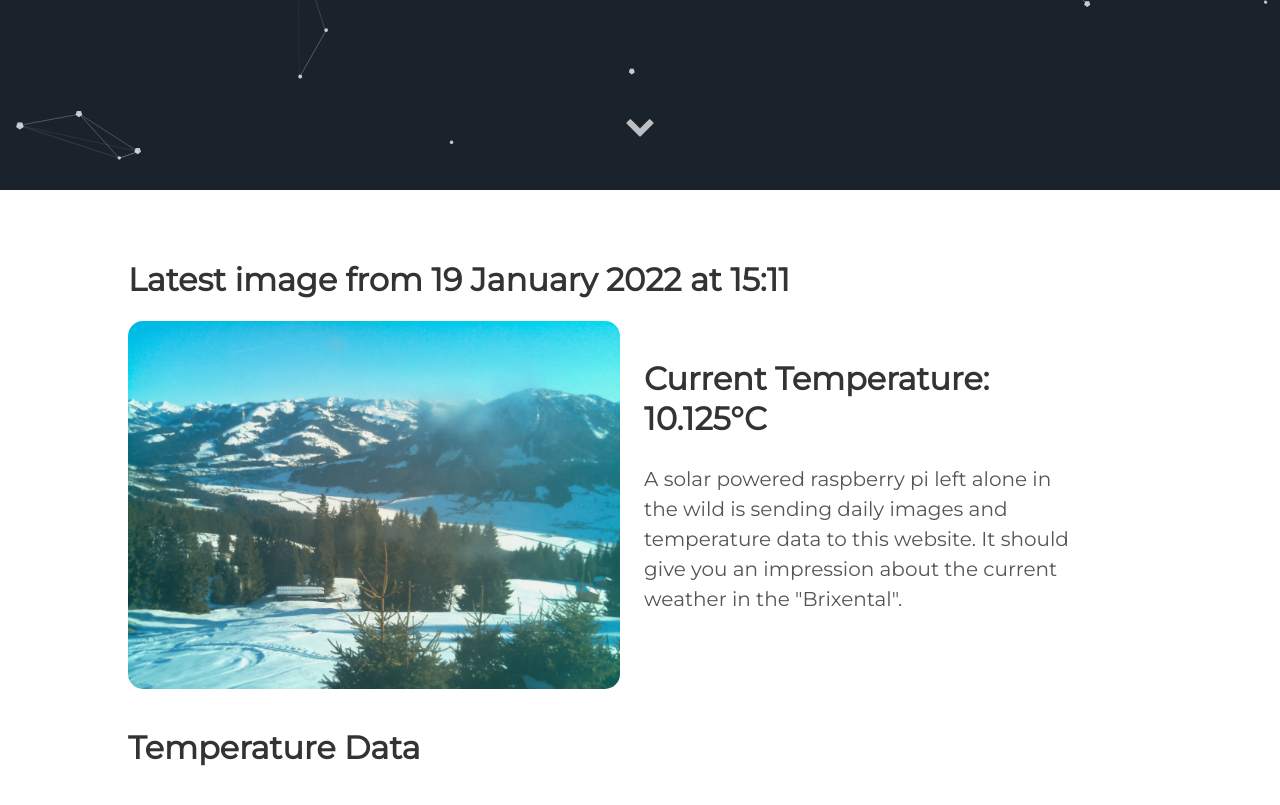
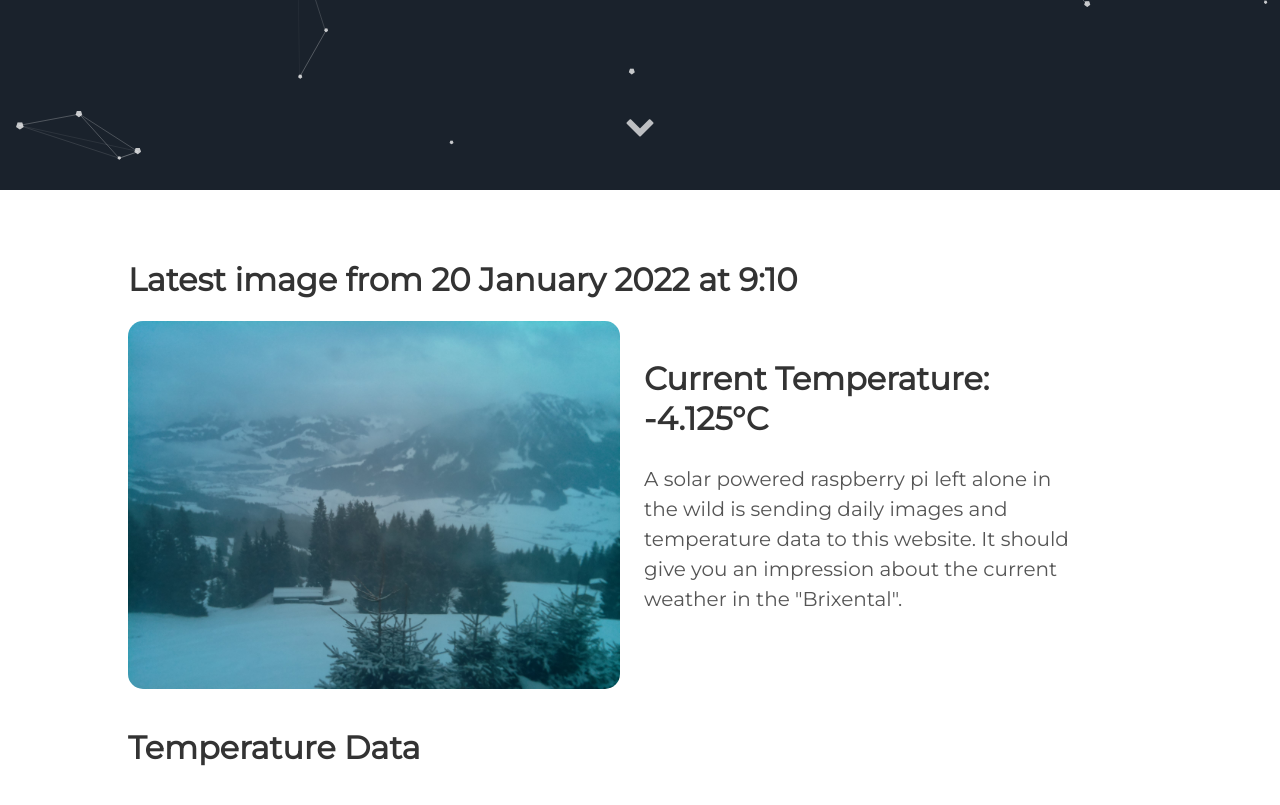
Before and after one commit to vektorious/vektorious.github.io, a Jekyll site: the page built from resources/huette.md, in a window 1280 px wide and 900 px high, scrolled down 710 px. Shown: the top 805 px of the window. Built offline with Jekyll 4.4.1, drawn with Linux system fonts in a browser that asks for light colours.

Commit message:
I'm a bot beep boop

```diff
--- a/resources/huette.md
+++ b/resources/huette.md
@@ -6,13 +6,13 @@ image: '/assets/img/'
 description: 'Live image from the Austrian alps'
 twitter_text: ' '
 ---
-## Latest image from 19 January 2022 at 15:11
+## Latest image from 20 January 2022 at  9:10
 <div class="huette">
   <div class="huette-image">
     <img src="{{ "/assets/img/huette.jpg" | prepend: site.baseurl }}">
   </div>
   <div class="huette-text">
-        <h2>Current Temperature: 10.125°C</h2>
+        <h2>Current Temperature: -4.125°C</h2>
         <p>A solar powered raspberry pi left alone in the wild is sending daily images and temperature data to this website. It should give you an impression about the current weather in the "Brixental".</p>
 
   </div>
```
Also changed, not shown: rpi-script/2022-01-20_090932.txt (renamed from rpi-script/2022-01-19_150940.txt, +5 -5 lines), rpi-script/huette.md (+2 -2 lines), assets/img/huette.jpg, assets/img/temp_plot.png, rpi-script/temp_plot.png, 1 other file.
